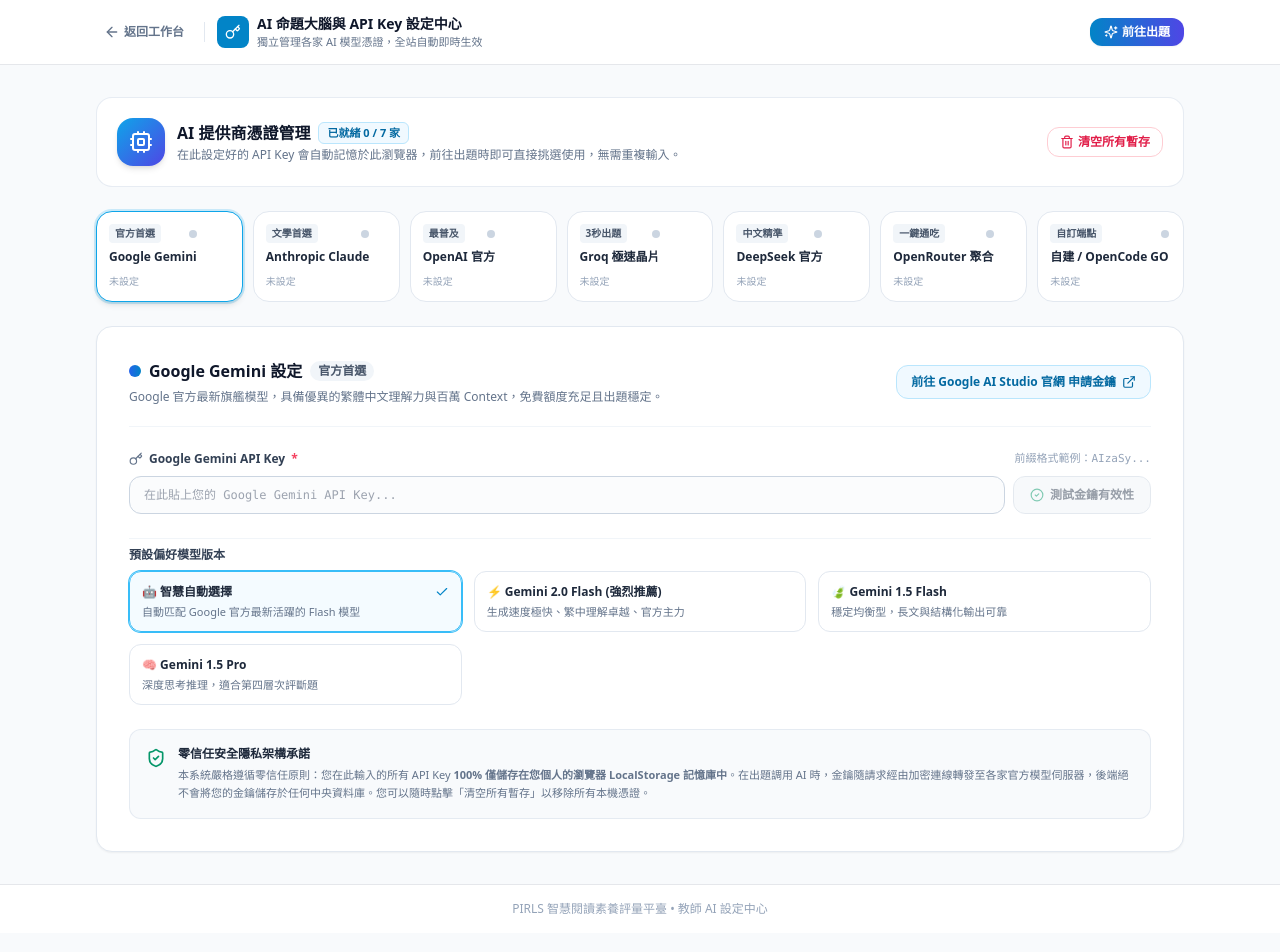
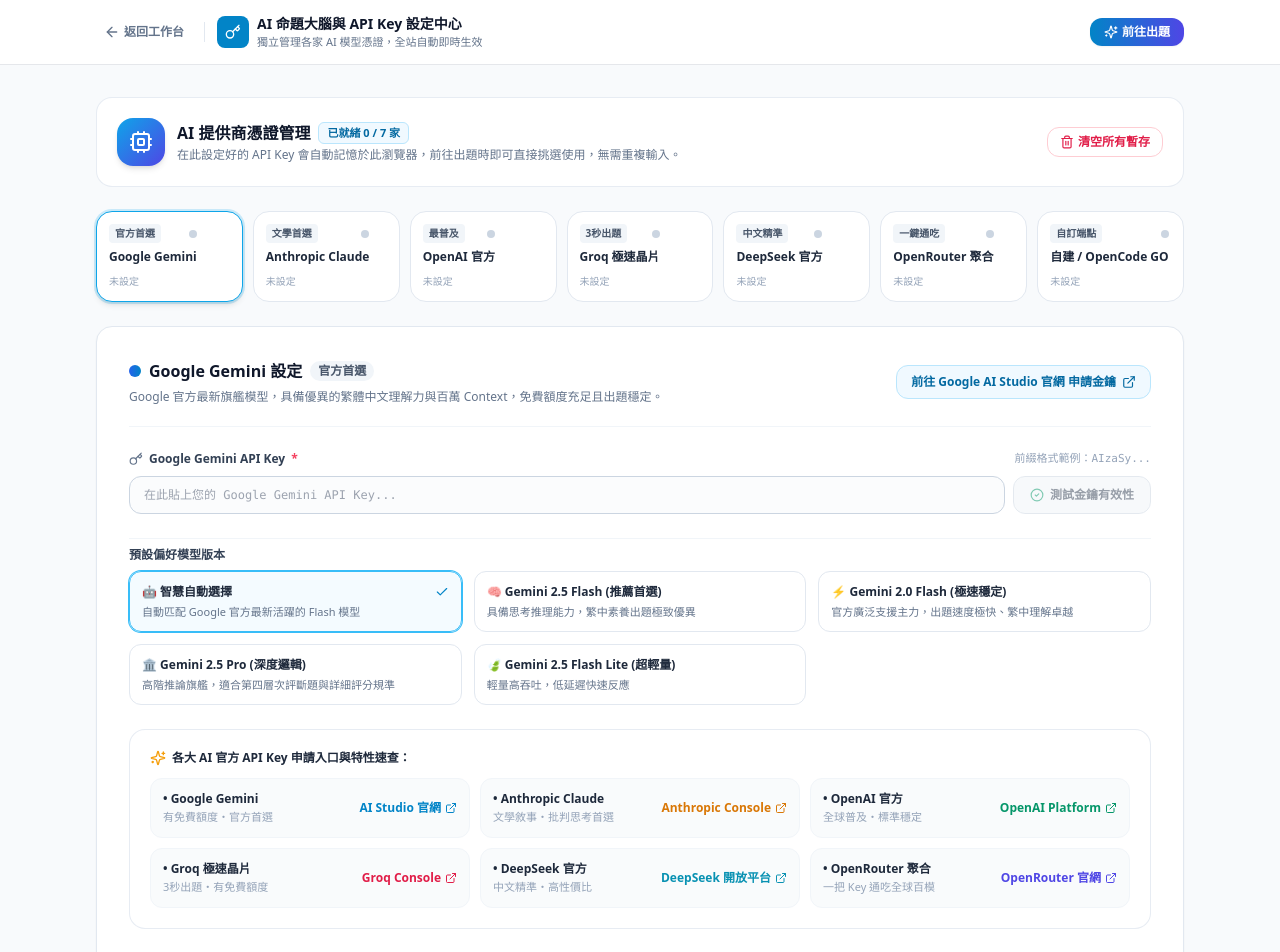
Before and after one commit to clive520/Pirls, a Next.js app: page /dashboard/teacher/settings/ai in a window 1280 px wide. Shown: the top 952 px of the page. Built offline with nearby package versions, Linux system fonts and the light colour scheme.

Commit message:
feat(gemini): retire deprecated 1.5 models, upgrade to official 2.5 and 2.0 active models, and add official API keys quick reference drawer to AI settings

```diff
--- a/src/app/api/ai/verify-key/route.ts
+++ b/src/app/api/ai/verify-key/route.ts
@@ -65,17 +65,19 @@ export async function POST(req: NextRequest) {
               name.includes('realtime') ||
               name.includes('live') ||
               name.includes('search') ||
-              name.includes('aqa');
+              name.includes('aqa') ||
+              name.includes('1.5');
             return isGeneration && !isExcluded;
           })
           .map((m: any) => m.name.replace(/^models\//, ''));
 
-        const topModel = availableModels.find((n) => n === 'gemini-2.0-flash')
-          || availableModels.find((n) => n === 'gemini-1.5-flash')
+        const topModel = availableModels.find((n) => n === 'gemini-2.5-flash')
+          || availableModels.find((n) => n === 'gemini-2.0-flash')
+          || availableModels.find((n) => n.startsWith('gemini-2.5-flash'))
           || availableModels.find((n) => n.startsWith('gemini-2.0-flash'))
-          || availableModels.find((n) => n.startsWith('gemini-1.5-flash'))
-          || availableModels.find((n) => n === 'gemini-1.5-pro')
-          || 'gemini-2.0-flash';
+          || availableModels.find((n) => n === 'gemini-2.5-pro')
+          || availableModels.find((n) => n.includes('flash'))
+          || 'gemini-2.5-flash';
 
         return NextResponse.json({
           success: true,
--- a/src/app/dashboard/teacher/create/components/AiConfigCard.tsx
+++ b/src/app/dashboard/teacher/create/components/AiConfigCard.tsx
@@ -299,14 +299,17 @@ export const AiConfigCard: React.FC<AiConfigCardProps> = ({
                 <option value="auto">
                   🤖 智慧自動選擇（強烈推薦：自動匹配 Google 官方最新活躍的 Flash 模型）
                 </option>
+                <option value="gemini-2.5-flash">
+                  🧠 Gemini 2.5 Flash（推薦首選：最新推論推理、繁中出題品質極高）
+                </option>
                 <option value="gemini-2.0-flash">
-                  ⚡ Gemini 2.0 Flash（最新旗艦：生成速度極快、繁中理解卓越）
+                  ⚡ Gemini 2.0 Flash（極速穩定：生成速度極快、繁中理解卓越）
                 </option>
-                <option value="gemini-1.5-pro">
-                  🧠 Gemini 1.5 Pro（深度長文理解、四層次邏輯結構嚴謹）
+                <option value="gemini-2.5-pro">
+                  🏛️ Gemini 2.5 Pro（深度邏輯：四層次結構嚴謹、高階批判設題）
                 </option>
-                <option value="gemini-1.5-flash">
-                  🍃 Gemini 1.5 Flash（穩定均衡型）
+                <option value="gemini-2.5-flash-lite">
+                  🍃 Gemini 2.5 Flash Lite（超輕量低延遲）
                 </option>
               </select>
             )}
--- a/src/app/dashboard/teacher/create/components/AiModelSelector.tsx
+++ b/src/app/dashboard/teacher/create/components/AiModelSelector.tsx
@@ -106,9 +106,10 @@ export const AiModelSelector: React.FC<AiModelSelectorProps> = ({
               className="flex-1 rounded-lg border border-slate-200 py-1 px-2.5 text-xs text-slate-800 bg-slate-50/50 font-medium focus:ring-1 focus:ring-sky-500 focus:outline-none"
             >
               <option value="auto">🤖 智慧自動選擇 (推薦：官方最新 Flash 模型)</option>
-              <option value="gemini-2.0-flash">⚡ Gemini 2.0 Flash (最新旗艦・速度極快)</option>
-              <option value="gemini-1.5-flash">🍃 Gemini 1.5 Flash (穩定均衡型)</option>
-              <option value="gemini-1.5-pro">🧠 Gemini 1.5 Pro (深度思考推理)</option>
+              <option value="gemini-2.5-flash">🧠 Gemini 2.5 Flash (推薦首選・最新推論)</option>
+              <option value="gemini-2.0-flash">⚡ Gemini 2.0 Flash (極速穩定・廣泛支援)</option>
+              <option value="gemini-2.5-pro">🏛️ Gemini 2.5 Pro (深度邏輯・第四層批判)</option>
+              <option value="gemini-2.5-flash-lite">🍃 Gemini 2.5 Flash Lite (超輕量低延遲)</option>
             </select>
           )}
 
--- a/src/app/dashboard/teacher/settings/ai/page.tsx
+++ b/src/app/dashboard/teacher/settings/ai/page.tsx
@@ -30,9 +30,10 @@ const PROVIDER_METADATA: Record<AIProvider, {
     desc: 'Google 官方最新旗艦模型，具備優異的繁體中文理解力與百萬 Context，免費額度充足且出題穩定。',
     models: [
       { id: 'auto', label: '🤖 智慧自動選擇', desc: '自動匹配 Google 官方最新活躍的 Flash 模型' },
-      { id: 'gemini-2.0-flash', label: '⚡ Gemini 2.0 Flash (強烈推薦)', desc: '生成速度極快、繁中理解卓越、官方主力' },
-      { id: 'gemini-1.5-flash', label: '🍃 Gemini 1.5 Flash', desc: '穩定均衡型，長文與結構化輸出可靠' },
-      { id: 'gemini-1.5-pro', label: '🧠 Gemini 1.5 Pro', desc: '深度思考推理，適合第四層次評斷題' },
+      { id: 'gemini-2.5-flash', label: '🧠 Gemini 2.5 Flash (推薦首選)', desc: '具備思考推理能力，繁中素養出題極致優異' },
+      { id: 'gemini-2.0-flash', label: '⚡ Gemini 2.0 Flash (極速穩定)', desc: '官方廣泛支援主力，出題速度極快、繁中理解卓越' },
+      { id: 'gemini-2.5-pro', label: '🏛️ Gemini 2.5 Pro (深度邏輯)', desc: '高階推論旗艦，適合第四層次評斷題與詳細評分規準' },
+      { id: 'gemini-2.5-flash-lite', label: '🍃 Gemini 2.5 Flash Lite (超輕量)', desc: '輕量高吞吐，低延遲快速反應' },
     ],
   },
   claude: {
@@ -582,6 +583,111 @@ function AiSettingsContent() {
             </div>
           )}
 
+          {/* 各大 AI 官方申請入口與特性速查 */}
+          <div className="bg-white p-4 sm:p-5 rounded-2xl border border-slate-200/80 shadow-xs space-y-3">
+            <div className="font-bold text-xs text-slate-800 flex items-center space-x-1.5">
+              <Sparkles className="w-4 h-4 text-amber-500" />
+              <span>各大 AI 官方 API Key 申請入口與特性速查：</span>
+            </div>
+            <div className="grid grid-cols-1 sm:grid-cols-2 lg:grid-cols-3 gap-2.5 text-xs text-slate-600">
+              <div className="p-3 rounded-xl bg-slate-50/80 border border-slate-100 flex items-center justify-between hover:bg-sky-50/40 transition">
+                <div>
+                  <span className="font-bold text-slate-800">• Google Gemini</span>
+                  <span className="text-[11px] text-slate-400 block mt-0.5">有免費額度・官方首選</span>
+                </div>
+                <a
+                  href="https://aistudio.google.com/app/apikey"
+                  target="_blank"
+                  rel="noreferrer"
+                  className="text-xs font-semibold text-sky-600 hover:text-sky-700 hover:underline inline-flex items-center space-x-1 whitespace-nowrap ml-2"
+                >
+                  <span>AI Studio 官網</span>
+                  <ExternalLink className="w-3 h-3 flex-shrink-0" />
+                </a>
+              </div>
+
+              <div className="p-3 rounded-xl bg-slate-50/80 border border-slate-100 flex items-center justify-between hover:bg-amber-50/40 transition">
+                <div>
+                  <span className="font-bold text-slate-800">• Anthropic Claude</span>
+                  <span className="text-[11px] text-slate-400 block mt-0.5">文學敘事・批判思考首選</span>
+                </div>
+                <a
+                  href="https://console.anthropic.com/settings/keys"
+                  target="_blank"
+                  rel="noreferrer"
+                  className="text-xs font-semibold text-amber-600 hover:text-amber-700 hover:underline inline-flex items-center space-x-1 whitespace-nowrap ml-2"
+                >
+                  <span>Anthropic Console</span>
+                  <ExternalLink className="w-3 h-3 flex-shrink-0" />
+                </a>
+              </div>
+
+              <div className="p-3 rounded-xl bg-slate-50/80 border border-slate-100 flex items-center justify-between hover:bg-emerald-50/40 transition">
+                <div>
+                  <span className="font-bold text-slate-800">• OpenAI 官方</span>
+                  <span className="text-[11px] text-slate-400 block mt-0.5">全球普及・標準穩定</span>
+                </div>
+                <a
+                  href="https://platform.openai.com/api-keys"
+                  target="_blank"
+                  rel="noreferrer"
+                  className="text-xs font-semibold text-emerald-600 hover:text-emerald-700 hover:underline inline-flex items-center space-x-1 whitespace-nowrap ml-2"
+                >
+                  <span>OpenAI Platform</span>
+                  <ExternalLink className="w-3 h-3 flex-shrink-0" />
+                </a>
+              </div>
+
+              <div className="p-3 rounded-xl bg-slate-50/80 border border-slate-100 flex items-center justify-between hover:bg-rose-50/40 transition">
+                <div>
+                  <span className="font-bold text-slate-800">• Groq 極速晶片</span>
+                  <span className="text-[11px] text-slate-400 block mt-0.5">3秒出題・有免費額度</span>
+                </div>
+                <a
+                  href="https://console.groq.com/keys"
+                  target="_blank"
+                  rel="noreferrer"
+                  className="text-xs font-semibold text-rose-600 hover:text-rose-700 hover:underline inline-flex items-center space-x-1 whitespace-nowrap ml-2"
+                >
+                  <span>Groq Console</span>
+                  <ExternalLink className="w-3 h-3 flex-shrink-0" />
+                </a>
+              </div>
+
+              <div className="p-3 rounded-xl bg-slate-50/80 border border-slate-100 flex items-center justify-between hover:bg-cyan-50/40 transition">
+                <div>
+                  <span className="font-bold text-slate-800">• DeepSeek 官方</span>
+                  <span className="text-[11px] text-slate-400 block mt-0.5">中文精準・高性價比</span>
+                </div>
+                <a
+                  href="https://platform.deepseek.com/api_keys"
+                  target="_blank"
+                  rel="noreferrer"
+                  className="text-xs font-semibold text-cyan-600 hover:text-cyan-700 hover:underline inline-flex items-center space-x-1 whitespace-nowrap ml-2"
+                >
+                  <span>DeepSeek 開放平台</span>
+                  <ExternalLink className="w-3 h-3 flex-shrink-0" />
+                </a>
+              </div>
+
+              <div className="p-3 rounded-xl bg-slate-50/80 border border-slate-100 flex items-center justify-between hover:bg-indigo-50/40 transition">
+                <div>
+                  <span className="font-bold text-slate-800">• OpenRouter 聚合</span>
+                  <span className="text-[11px] text-slate-400 block mt-0.5">一把 Key 通吃全球百模</span>
+                </div>
+                <a
+                  href="https://openrouter.ai/keys"
+                  target="_blank"
+                  rel="noreferrer"
+                  className="text-xs font-semibold text-indigo-600 hover:text-indigo-700 hover:underline inline-flex items-center space-x-1 whitespace-nowrap ml-2"
+                >
+                  <span>OpenRouter 官網</span>
+                  <ExternalLink className="w-3 h-3 flex-shrink-0" />
+                </a>
+              </div>
+            </div>
+          </div>
+
           {/* 隱私與安全說明 */}
           <div className="bg-slate-50 p-4 rounded-xl border border-slate-200/80 flex items-start space-x-3 text-xs text-slate-600">
             <ShieldCheck className="w-5 h-5 text-emerald-600 flex-shrink-0 mt-0.5" />
```
Also changed, not shown: src/lib/ai/providers/gemini.ts (+18 -17 lines).
